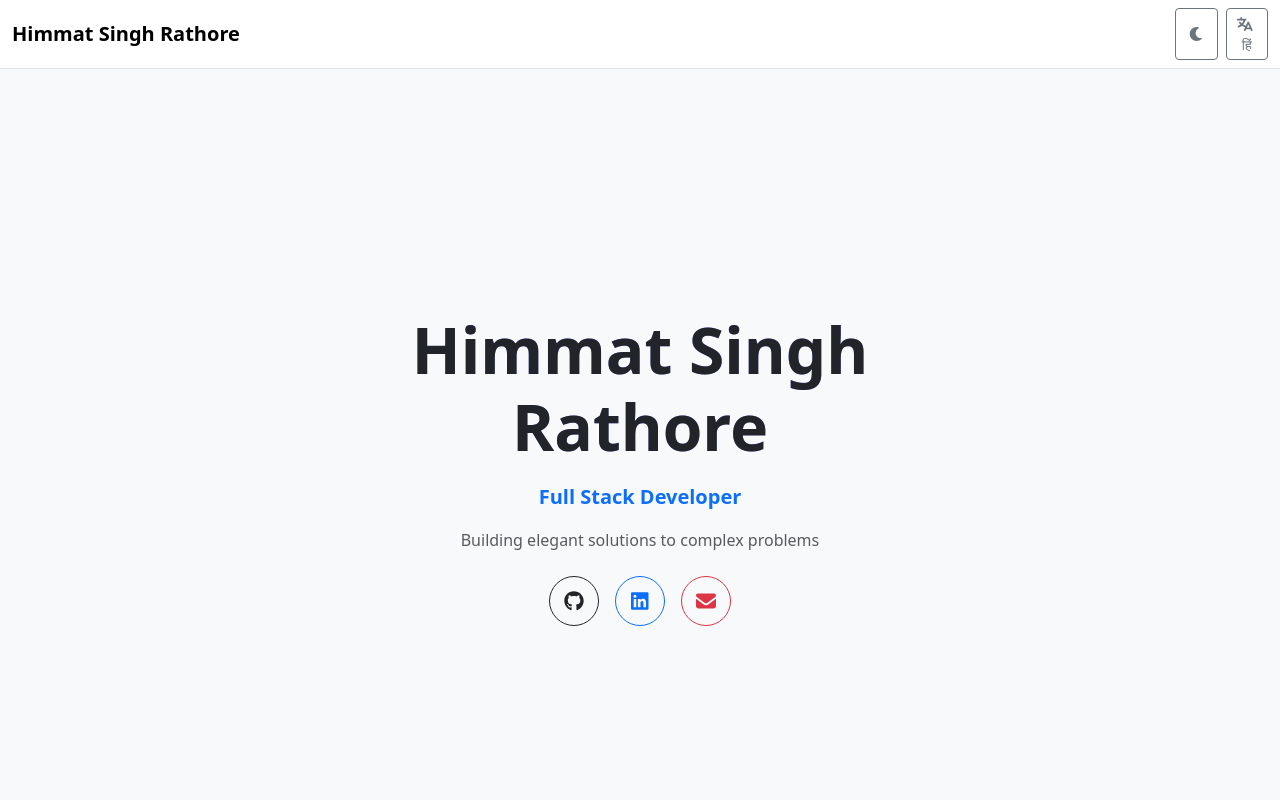
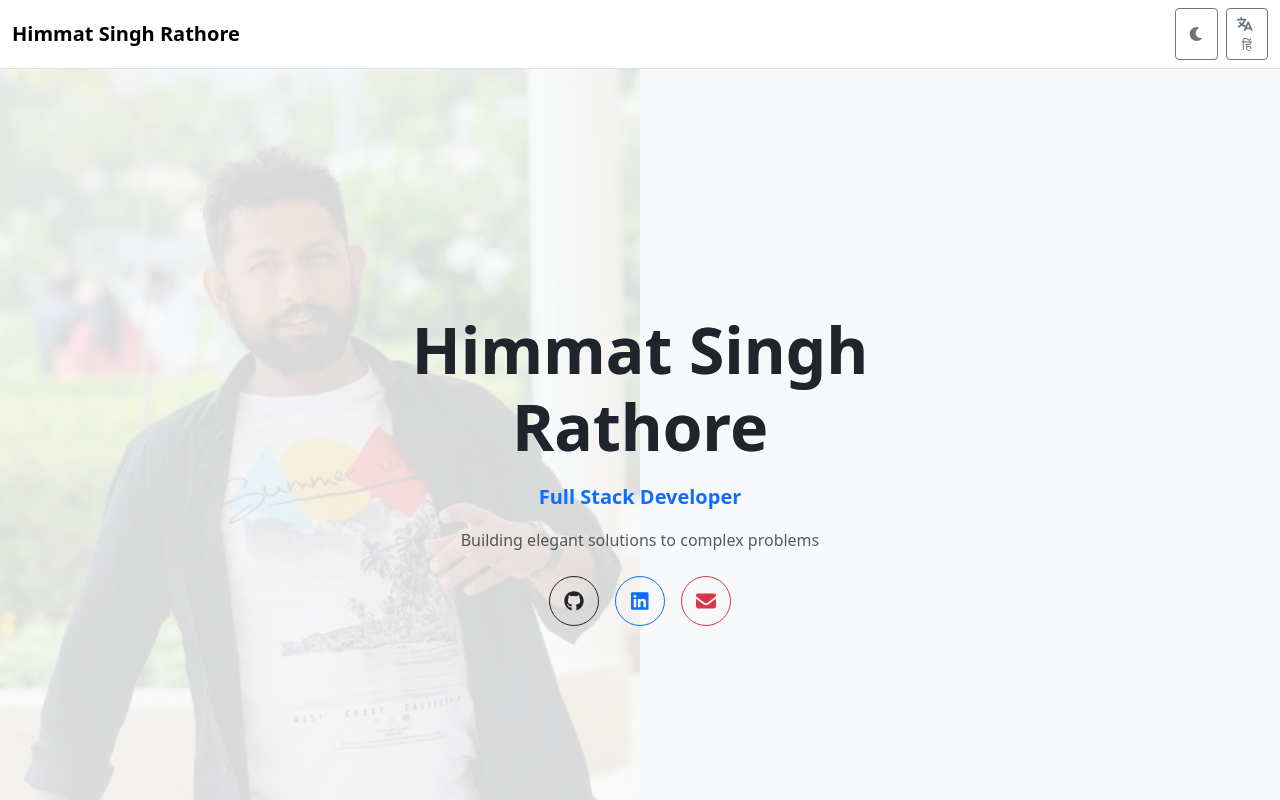
Before and after one commit to himmsrathore/flask_hello, a React (Vite) app in the folder frontend/: page / in a window 1280 px wide. Shown: the top 800 px of the page. Built offline with nearby package versions, Linux system fonts and the light colour scheme.

Commit message:
Add profile image background to hero section

```diff
--- a/frontend/src/App.css
+++ b/frontend/src/App.css
@@ -81,6 +81,31 @@
   align-items: center;
   justify-content: center;
   padding: 4rem 1rem;
+  position: relative;
+  overflow: hidden;
+}
+
+.hero-section::before {
+  content: '';
+  position: absolute;
+  left: 0;
+  top: 0;
+  width: 50%;
+  height: 100%;
+  background-image: url('/profile.jpg');
+  background-size: cover;
+  background-position: center;
+  opacity: 0.15;
+  z-index: 0;
+}
+
+.hero-section .container {
+  position: relative;
+  z-index: 1;
+}
+
+.portfolio.dark .hero-section::before {
+  opacity: 0.1;
 }
 
 .social-links {
```
Also changed, not shown: frontend/public/profile.jpg (added).
